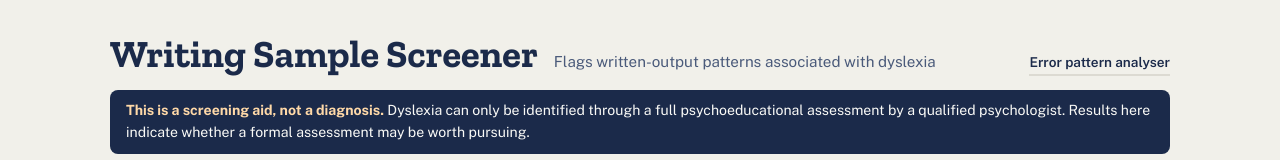
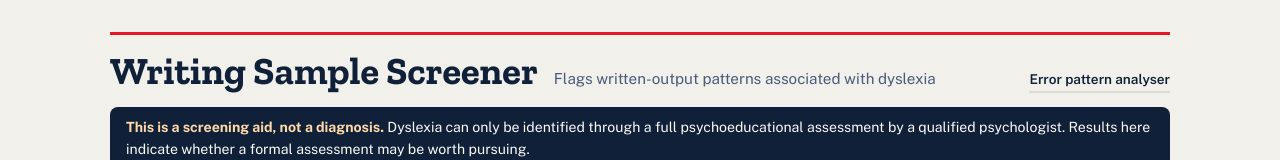
Before and after one commit to AnandaTris/dyslexia-screener, a Next.js app: page / in a window 1280 px wide. Shown: the top 160 px of the page. Built offline with nearby package versions, Linux system fonts and the light colour scheme; no server answers; the database is empty.

Commit message:
style: align palette with DAS brand

```diff
--- a/app/globals.css
+++ b/app/globals.css
@@ -1,7 +1,24 @@
 :root {
+  /* DAS brand, sampled from das.org.sg: a vivid red over a near-black navy.
+     Adopted as *chrome* only — masthead, primary actions, focus. The indicator
+     colours below stay on their own scale, because red already means "this is a
+     dyslexia indicator" in the output and a brand that spends the same colour
+     on a button would make the two unreadable together. DAS's vivid red and the
+     muted brick of --flag-strong differ in saturation enough to stay distinct.
+
+     --brand-red is the accent; --brand-red-deep is what text sits on. White on
+     #e91626 measures about 4.0:1, under the 4.5:1 AA threshold, so the darker
+     #c22933 (about 5.3:1) carries anything with a label on it. */
+  --brand-red: #e91626;
+  --brand-red-deep: #c22933;
+  --brand-red-press: #78050d;
+
+  /* DAS's own navy is #001634. Lifted slightly here: against the off-white
+     paper below, the pure value runs about 17:1, and that hard a contrast is
+     reported as uncomfortable by many dyslexic readers. This sits near 13:1. */
   --paper: #fafaf7;
   --paper-deep: #f1f0ea;
-  --ink: #1b2a4a;
+  --ink: #0f2038;
   --ink-soft: #4a5a7a;
   --rule-blue: #c9d6e8;
   --margin-red: #d96a5a;
@@ -54,6 +71,10 @@ h3 {
   justify-content: space-between;
   gap: 8px 16px;
   margin-bottom: 8px;
+  /* The one place the vivid DAS red is spent at full strength. It carries no
+     meaning, so it sits on the page furniture rather than on any result. */
+  border-top: 3px solid var(--brand-red);
+  padding-top: 14px;
 }
 
 .masthead-main {
@@ -225,12 +246,12 @@ h3 {
 }
 
 .btn-primary {
-  background: var(--ink);
-  color: var(--paper);
+  background: var(--brand-red-deep);
+  color: #fff;
 }
 
 .btn-primary:hover {
-  background: #24365c;
+  background: var(--brand-red-press);
 }
 
 .btn-primary:disabled {
```
